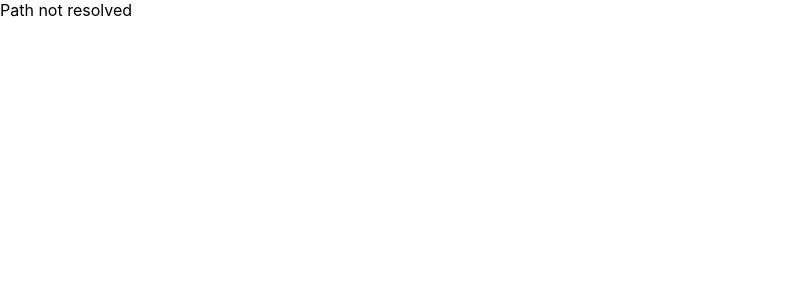
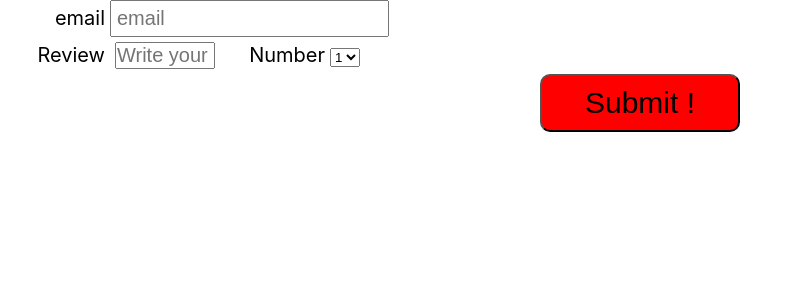
Before and after one commit to panos-mantis/MVP-lol-coaching, a React (Create React App) app in the folder Frontend/lol-coaching/: page /reviewsCreate in a window 1280 px wide. Shown: the top 300 px of the page, without its empty margins (0-802 px from the left). Built offline with nearby package versions, Linux system fonts and the light colour scheme.

Commit message:
Review page added / Post review functionality added

```diff
--- a/Frontend/lol-coaching/src/App.js
+++ b/Frontend/lol-coaching/src/App.js
@@ -4,7 +4,8 @@ import Home from "./Home";
 import SignUp from "./SignUp";
 import SignIn from "./SignIn";
 import Coaching from "./Coaching";
-
+import ReviewSee from "./ReviewSee"
+import ReviewCreate from "./ReviewCreate"
 function App() {
   return (
     <div className="App">
@@ -13,7 +14,8 @@ function App() {
         <Route path="*" element={<p>Path not resolved</p>} />
         <Route path="/sign-in" element={<SignIn/>}/>
         <Route path="/sign-up" element={<SignUp/>}/>
-        {/* <Route path="/about" element={<About/>}/> */}
+        <Route path="/reviews" element={<ReviewSee/>}/>
+        <Route path="/reviewsCreate" element={<ReviewCreate/>}/>
         <Route path="/coaching" element={<Coaching/>}/>
 
       </Routes>
--- /dev/null
+++ b/Frontend/lol-coaching/src/ReviewCreate.js
@@ -0,0 +1,44 @@
+import React, { useState } from 'react'
+import InputLabel from './components/Form/InputLabel'
+import TextArea from './components/Reviews/TextArea'
+import axios from 'axios'
+const ReviewCreate = () => {
+    const [email ,setEmail] = useState("")
+    const [text ,setText] = useState("")
+    const [number ,setNumber] = useState("")
+    const handleChangeEmail= (e)=>{
+        setEmail(e.target.value)
+        console.log(email)
+    }
+    const handleChangeNumber= (e)=>{
+        setNumber(e.target.value)
+        console.log(number)
+    }
+    const handleChangeText= (e)=>{
+        setText(e.target.value)
+        console.log(text)
+    }
+    const handleSubmit= async(event)=>{
+        event.preventDefault();
+        const token= localStorage.getItem("token")
+        try {
+            const response = await axios.post('http://localhost:4000/review/create', {email:email, number:number, text:text , token:token});
+            console.log(response)
+            console.log(response.data.msg)
+        } catch (error) {
+          console.log(error.message);
+        }
+      }
+  return (
+    <>
+        <form id='reviewForm' onSubmit={(event)=>handleSubmit(event)}>
+            <InputLabel same="email"  labelText="email" handleChange={(e)=>handleChangeEmail(e)}/>
+            <TextArea handleChange={(e)=>handleChangeText(e)} forForm="reviewForm" handleChangeNumber={(e)=>handleChangeNumber(e)}/>
+        </form>
+    </>
+  )
+}
+
+
+//CREATE REVIEWS FROM HERE
+export default ReviewCreate
--- /dev/null
+++ b/Frontend/lol-coaching/src/ReviewSee.js
@@ -0,0 +1,9 @@
+import React from 'react'
+
+const ReviewSee = () => {
+  return (
+    <main>ReviewSee</main>
+  )
+}
+// SEE THE REVIEWS HERE
+export default ReviewSee
--- a/Frontend/lol-coaching/src/components/Form/FormIn.js
+++ b/Frontend/lol-coaching/src/components/Form/FormIn.js
@@ -18,7 +18,7 @@ const FormIn = () => {
     event.preventDefault();
     try {
         const response = await axios.post('http://localhost:4000/user/signin', {email:email, password:password});
-        console.log(response);
+        localStorage.setItem("token", response.data.token);
         navigate("/coaching")
     } catch (error) {
       console.error(error.message);
--- a/Frontend/lol-coaching/src/components/Form/FormUp.js
+++ b/Frontend/lol-coaching/src/components/Form/FormUp.js
@@ -18,10 +18,12 @@ const FormUp = () => {
     event.preventDefault();
     try {
         const response = await axios.post('http://localhost:4000/user/signup', {email:email, password:password});
-        console.log(response);
-        navigate("/coaching")
+        if(response){
+          localStorage.setItem("token", response.token)
+          navigate("/coaching")
+        }
     } catch (error) {
-      console.error(error.message);
+      alert(error.message);
     }
   }
 
--- /dev/null
+++ b/Frontend/lol-coaching/src/components/Reviews/ReviewsCreate.css
@@ -0,0 +1,15 @@
+.textLabel{
+    font-size: 20px;
+    text-align: right;
+    display: inline-block;
+    width: 100px;
+    margin: 5px;
+}
+
+
+.inputField{
+    padding: 5px;
+    margin-right: 10px;
+    display: inline-block;
+    font-size: 20px;
+}
--- /dev/null
+++ b/Frontend/lol-coaching/src/components/Reviews/TextArea.js
@@ -0,0 +1,46 @@
+import React from "react";
+import "./ReviewsCreate.css"
+
+const TextArea = ({handleChange , forForm ,handleChangeNumber}) => {
+  return (
+    <>
+      <div className="inputContainer">
+        <label htmlFor="textarea" className="textLabel" >
+          Review
+        </label>
+        <input
+          type="textarea"
+          id="textarea"
+          name="textarea"
+          placeholder= "Write your review here"
+          onChange={(e) => {
+            handleChange(e);
+          }}
+          className="inputLabel"
+        />
+        <label htmlFor="reviewNumber" className="textLabel inputLabel" >
+          Number
+        </label>
+        <select
+          name="reviewNumber"
+          id="reviewNumber"
+          form={forForm}
+          onChange={(e) => {
+            handleChangeNumber(e);
+          }}
+          className="optionsField"
+        >
+            <option value="1">1</option>
+            <option value="2">2</option>
+            <option value="3">3</option>
+            <option value="4">4</option>
+            <option value="5">5</option>
+        </select>
+        <button className="formButton">Submit !</button>
+      </div>
+
+    </>
+  );
+};
+
+export default TextArea;
```
